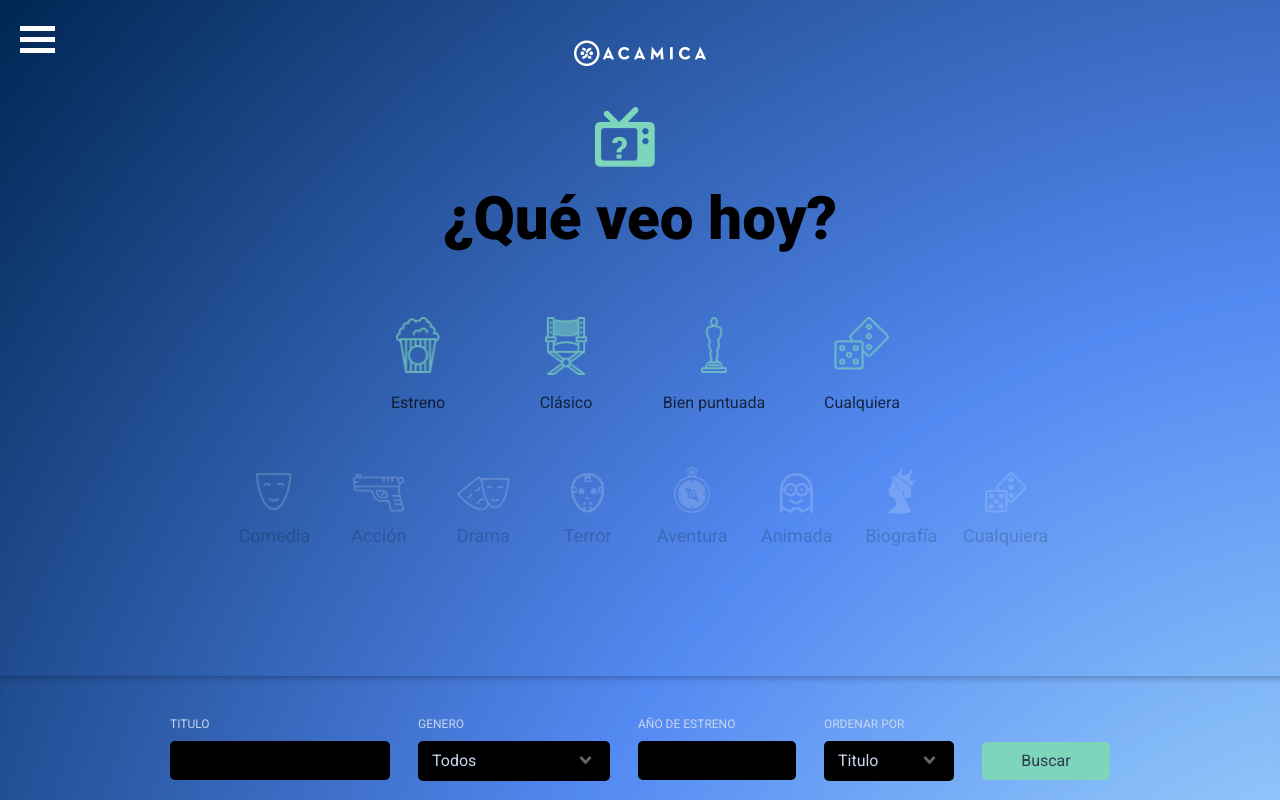
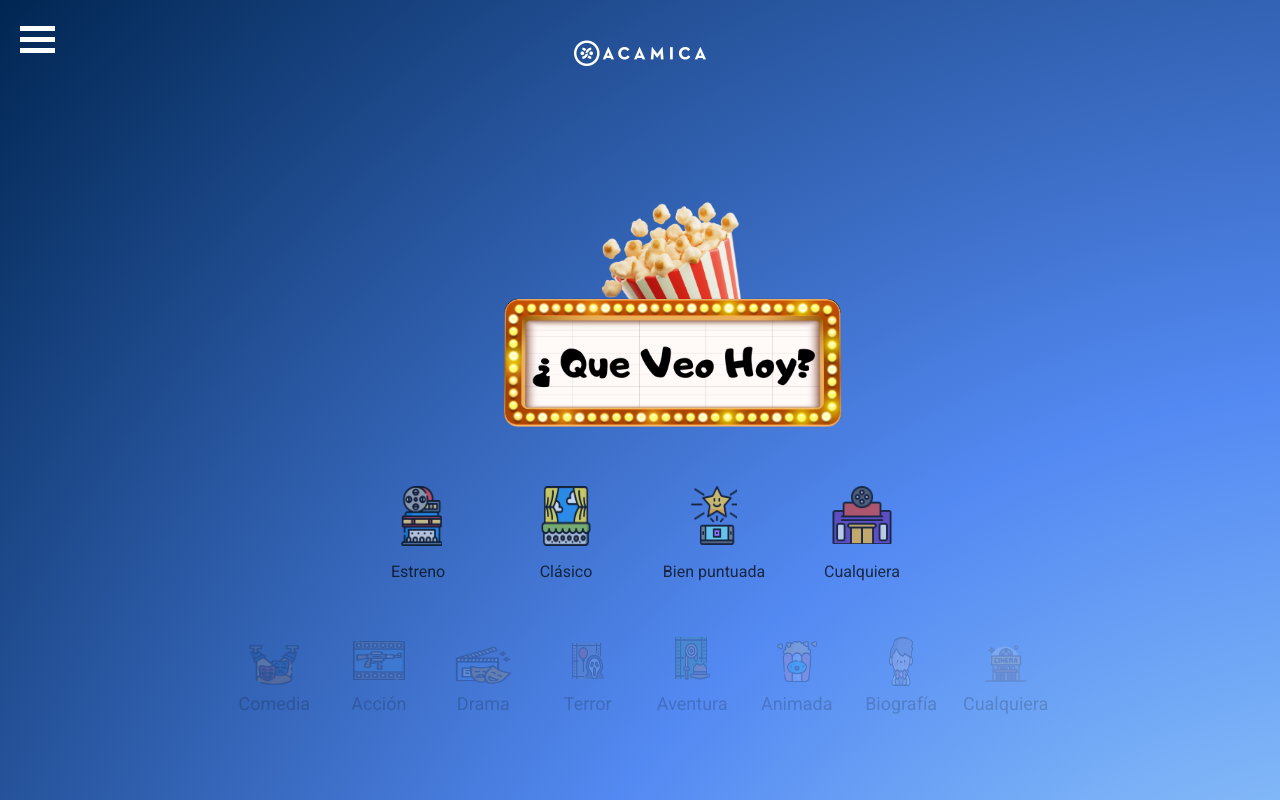
Before and after one commit to Haslon/Que-Veo-Hoy, a website: page que-veo-hoy-recursos/cliente/html/index.html in a window 1280 px wide. Shown: the top 800 px of the page. Drawn offline with Linux system fonts and the light colour scheme; no server answers.

Commit message:
iconos mejorados
mejorados

```diff
--- a/que-veo-hoy-recursos/cliente/css/style.css
+++ b/que-veo-hoy-recursos/cliente/css/style.css
@@ -55,18 +55,18 @@ img {
 	font-weight: 900;
 	position: relative;
 }
-
-.header-title h1:before {
-	content:'';
+.log{
+	width: 350px; ;
+	height: 350px; ;
 	display: block;
-	background: url(../img/logo-queveo.png) no-repeat;
-	background-size: 60px 60px;
-	width: 90px;
-	height: 90px;
-	position: absolute;
-	top: 0;
-	left: 50%;
-	transform: translateX(-50%);
+	align-items: center;
+	margin-left: 39%;
+	padding-top: 5px;
+	transition: 0.1s;
+}
+.log:hover{
+opacity: 1 !important;
+box-shadow: 0 0 8px rgba(0, 0, 0, 0.5);
 }
 
 .header-title h1.small {
@@ -160,10 +160,10 @@ img {
 .paso-1 .btn-film:before {
 	content:'';
 	display: block;
-	background: url(../img/icon_estreno.png) no-repeat;
-	background-size: 44px 56px;
-	width: 44px;
-	height: 56px;
+	background: url(../img/estreno_19.png) no-repeat;
+	background-size: 56px 60px;
+	width: 48px;
+	height: 60px;
 	position: absolute;
 	top: 22px;
 	left: 50%;
@@ -171,24 +171,24 @@ img {
 }
 
 .paso-1 .btn-film:nth-child(2):before {
-	background: url(../img/icon_clasico.png) no-repeat;
-	background-size: 42px 58px;
-	width: 42px;
-	height: 58px;
+	background: url(../img/clasico_83.png) no-repeat;
+	background-size: 49px 60px;
+	width: 49px;
+	height: 60px;
 }
 
 .paso-1 .btn-film:nth-child(3):before {
-	background: url(../img/icon_bienpunteada.png) no-repeat;
-	background-size: 26px 56px;
-	width: 26px;
-	height: 56px;
+	background: url(../img/puntuada-22.png) no-repeat;
+	background-size: 52px 59px;
+	width: 46px;
+	height: 59px;
 }
 
 .paso-1 .btn-film:nth-child(4):before {
-	background: url(../img/icon_cualquiera.png) no-repeat;
-	background-size: 55px 53px;
-	width: 55px;
-	height: 53px;
+	background: url(../img/cualquiera_10.png) no-repeat;
+	background-size: 59px 59px;
+	width: 59px;
+	height: 58px;
 }
 
 /*-----*/
@@ -202,8 +202,8 @@ img {
 }
 
 .paso-2-links a {
-	background: url(../img/icon-paso2-comedia.png) no-repeat;
-	background-size: 36px 38px;
+	background: url(../img/comedia_20.png) no-repeat;
+	background-size: 60px 48px;
 	background-position: center 6px;
 	display: inline-block;
 	width: 100px;
@@ -215,44 +215,44 @@ img {
 }
 
 .paso-2-links a:nth-child(2) {
-	background: url(../img/icon-paso2-accion.png) no-repeat;
+	background: url(../img/action-14.png) no-repeat;
 	background-size: 52px 39px;
 	background-position: center 6px;
 }
 
 .paso-2-links a:nth-child(3) {
-	background: url(../img/icon-paso2-drama.png) no-repeat;
-	background-size: 53px 35px;
-	background-position: center 9px;
+	background: url(../img/drama_49.png) no-repeat;
+	background-size: 60px 40px;
+	background-position: center 10px;
 }
 
 .paso-2-links a:nth-child(4) {
-	background: url(../img/icon-paso2-terror.png) no-repeat;
+	background: url(../img/horror-movie_25.png) no-repeat;
 	background-size: 34px 40px;
 	background-position: center 6px;
 }
 
 .paso-2-links a:nth-child(5) {
-	background: url(../img/icon-paso2-aventura.png) no-repeat;
+	background: url(../img/aventura_25.png) no-repeat;
 	background-size: 37px 46px;
 	background-position: center top;
 }
 
 .paso-2-links a:nth-child(6) {
-	background: url(../img/icon-paso2-animada.png) no-repeat;
-	background-size: 34px 41px;
+	background: url(../img/animada_75.png) no-repeat;
+	background-size: 40px 41px;
 	background-position: center 6px;
 }
 
 .paso-2-links a:nth-child(7) {
-	background: url(../img/icon-paso2-biografica.png) no-repeat;
-	background-size: 29px 45px;
+	background: url(../img/biografia_72.png) no-repeat;
+	background-size: 30px 49px;
 	background-position: center 2px;
 }
 
 .paso-2-links a:nth-child(8) {
-	background: url(../img/icon-paso2-cualquiera.png) no-repeat;
-	background-size: 42px 41px;
+	background: url(../img/cualquiera_52.png) no-repeat;
+	background-size: 50px 47px;
 	background-position: center 5px;
 }
 
--- a/que-veo-hoy-recursos/cliente/html/index.html
+++ b/que-veo-hoy-recursos/cliente/html/index.html
@@ -41,8 +41,8 @@
 
     <div class="header-title center">
       <div class="container">
-        <h1>¿Qué veo hoy?</h1>
-
+        <div class="log"> <img src="../img/segundo_logo.png" alt="60px" class="" width: 60px;
+          height: 80px;></div>
         <div class="pregunta">
           <!-- Primer paso del recomendador -->
           <div class="paso-1" style="display:none">
```
Also changed, not shown: que-veo-hoy-recursos/cliente/img/action-14.png (added), que-veo-hoy-recursos/cliente/img/animada_75.png (added), que-veo-hoy-recursos/cliente/img/aventura_25.png (added), que-veo-hoy-recursos/cliente/img/biografia_72.png (added), que-veo-hoy-recursos/cliente/img/clasico_83.png (added), que-veo-hoy-recursos/cliente/img/comedia_20.png (added), que-veo-hoy-recursos/cliente/img/cualquiera_10.png (added), que-veo-hoy-recursos/cliente/img/cualquiera_52.png (added), que-veo-hoy-recursos/cliente/img/drama_49.png (added), que-veo-hoy-recursos/cliente/img/estreno_19.png (added), que-veo-hoy-recursos/cliente/img/horror-movie_25.png (added), que-veo-hoy-recursos/cliente/img/puntuada-22.png (added), que-veo-hoy-recursos/cliente/img/segundo_logo.png (added), 1 other file.
